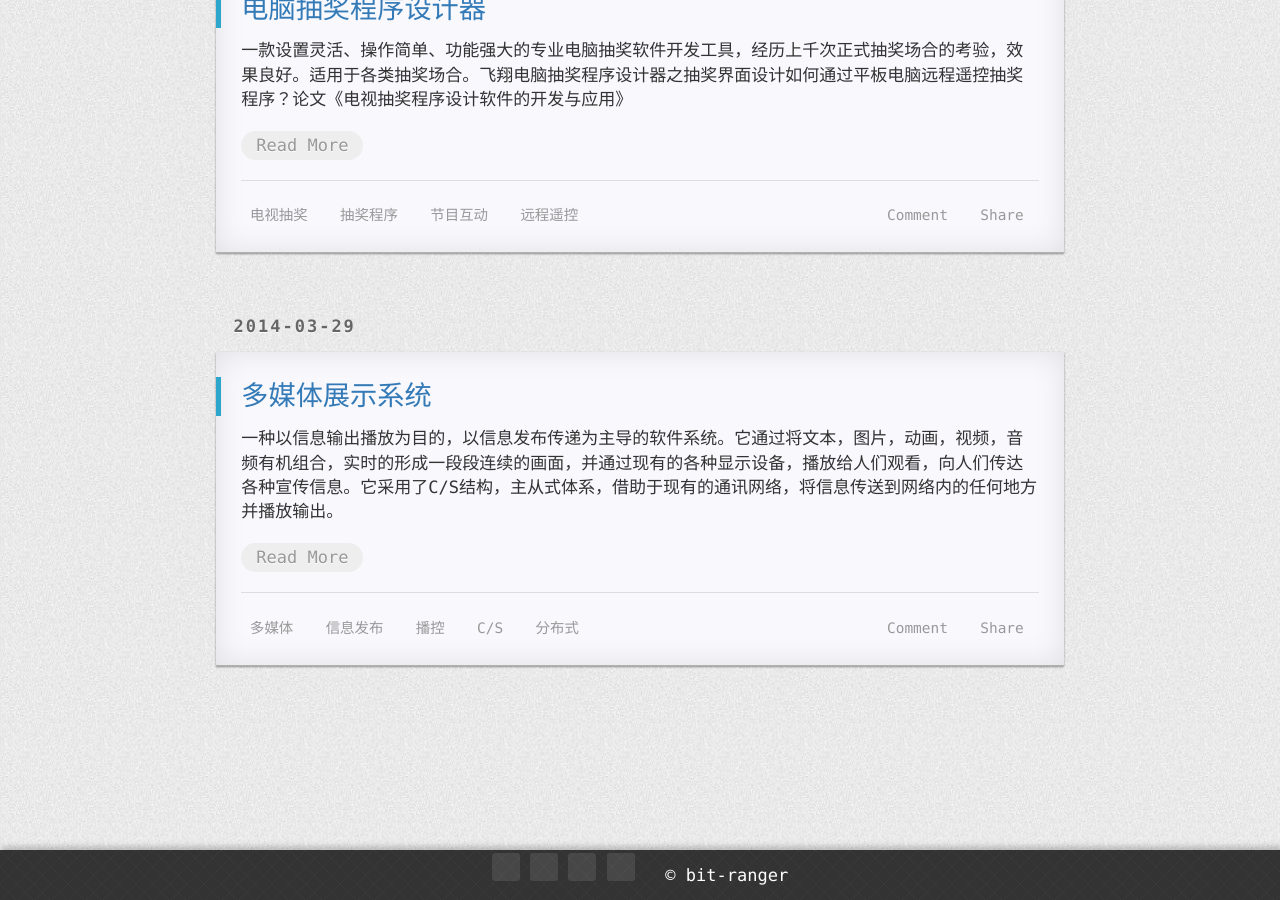
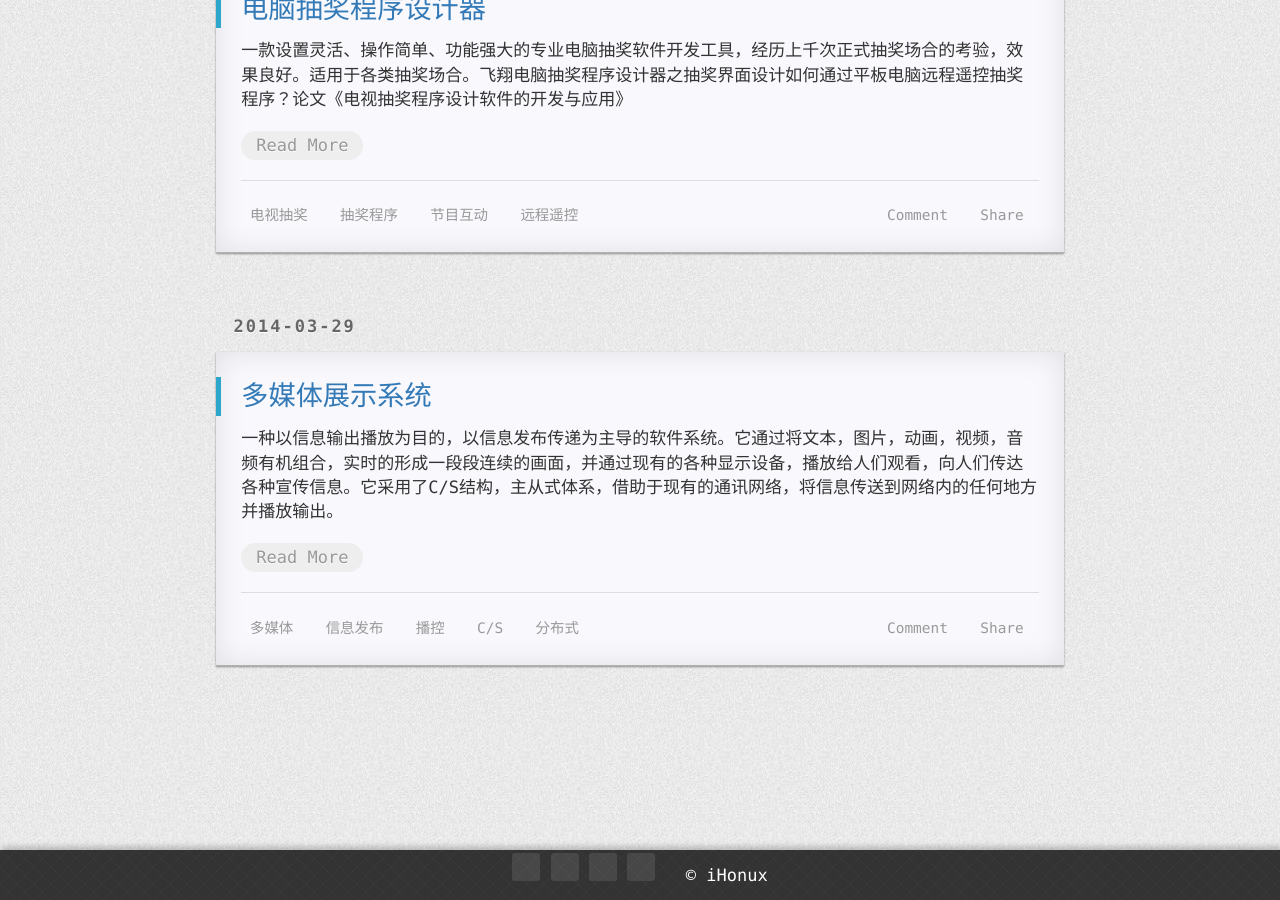
Before and after one commit to fxrj/fxrj.github.io, a Jekyll site: the page built from index.html, in a window 1280 px wide and 900 px high, scrolled down 3282 px. Built offline with Jekyll 4.4.1, drawn with Linux system fonts in a browser that asks for light colours; nearby versions of some CDN libraries; the list of posts is cut into pages by our own code; comment, search, counter and statistics services are not loaded; a style sheet for code colours, icons or effects is not loaded.

Commit message:
Update footer.html

```diff
--- a/_includes/footer.html
+++ b/_includes/footer.html
@@ -5,7 +5,7 @@
                 <a class="foot-item" href="{{ '/feed.xml' | prepend: site.baseurl | prepend: site.url }}" target="_blank"><span class="octicon octicon-rss"></span></a>
                 <a class="foot-item" href="{{ '/link/' | prepend: site.baseurl | prepend: site.url }}"><span class="octicon octicon-link-external"></span></a>
                 &nbsp;
-                <a href="https://github.com/bit-ranger"><span class="word-keep">&copy; bit-ranger</span></a>
+                <a href="https://github.com/fxrj"><span class="word-keep">&copy; iHonux</span></a>
         </div>
     </footer>
     <script type="text/javascript" src="https://cdn.bootcss.com/jquery/1.11.3/jquery.min.js"></script>
```
